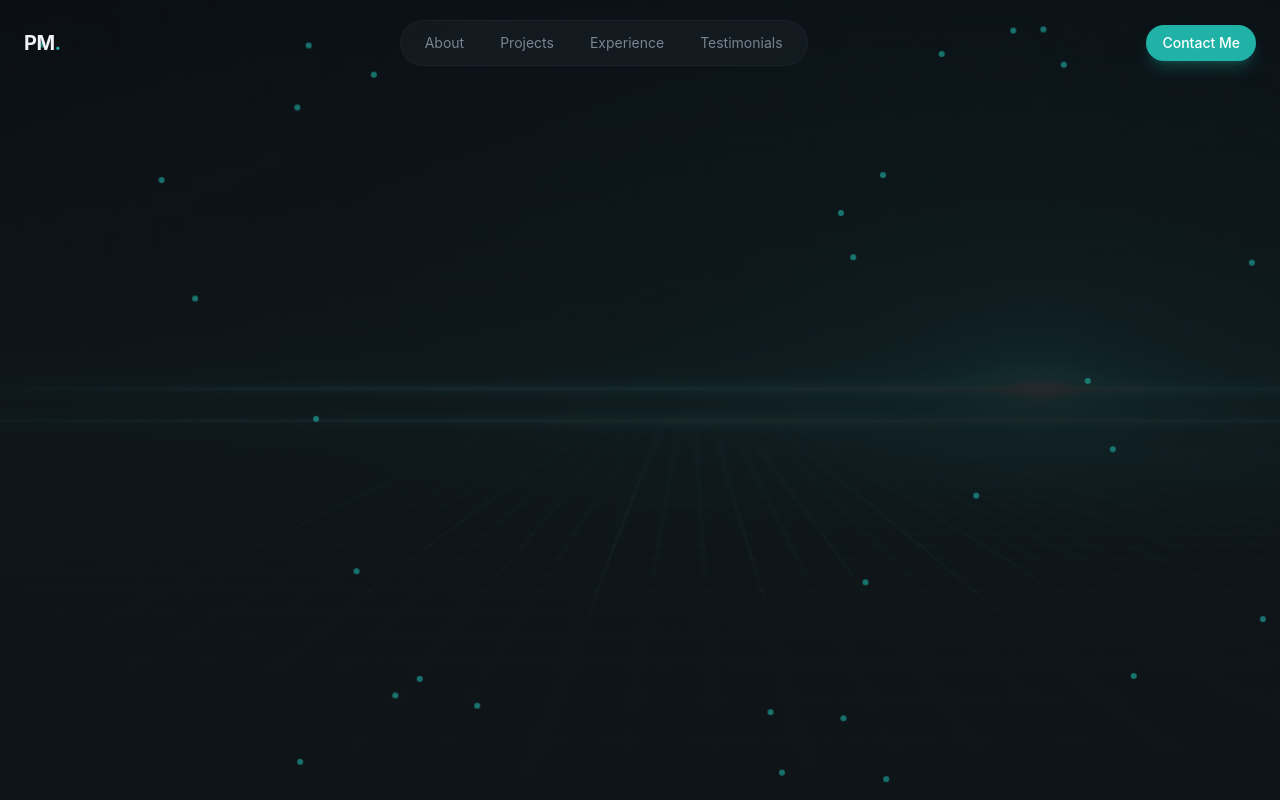
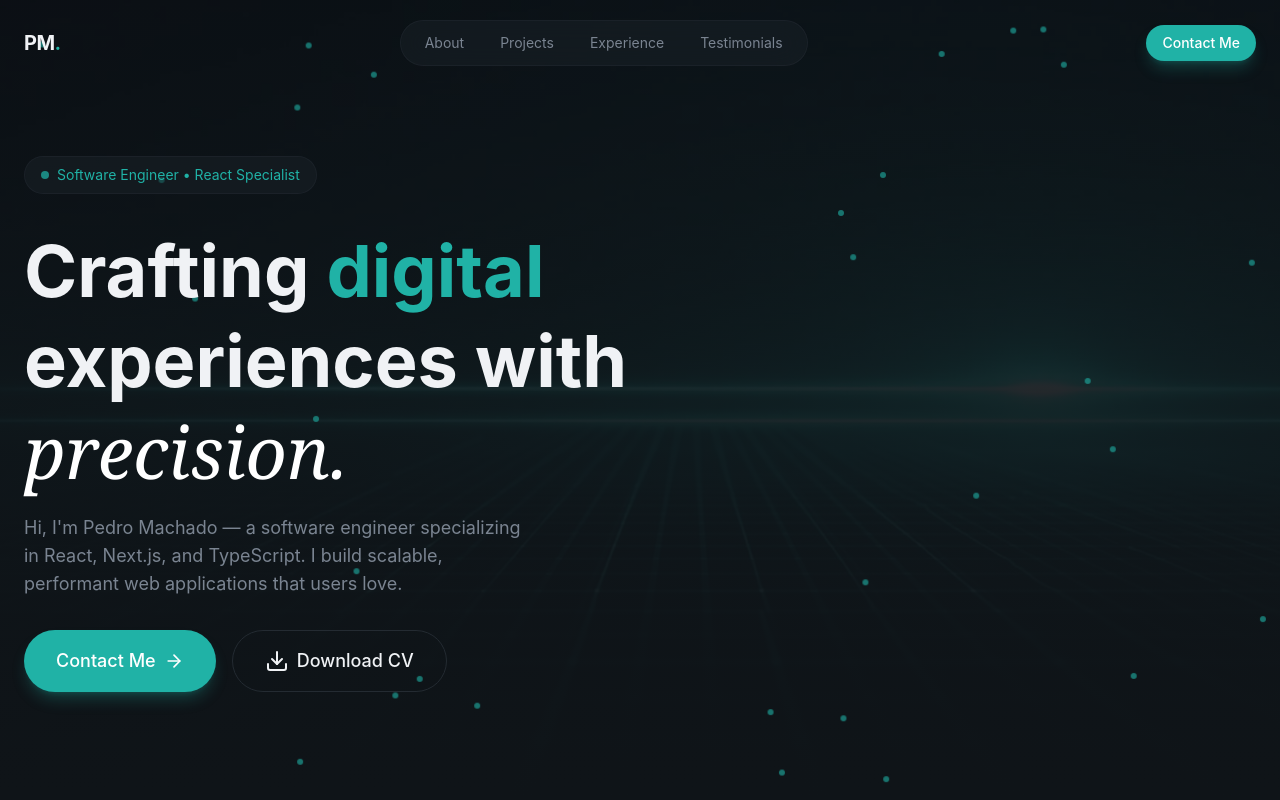
Before and after one commit to yvesmanalo/react-tailwindcss-modern-portfolio-website, a React (Vite) app: page / in a window 1280 px wide. Built offline with nearby package versions, Linux system fonts and the light colour scheme.

Commit message:
Added badge, headline and CTA to hero section

```diff
--- /dev/null
+++ b/src/components/AnimatedBorderButton.jsx
@@ -0,0 +1,37 @@
+import { Download } from "lucide-react";
+export const AnimatedBorderButton = () => {
+  return (
+    <button
+      className="relative bg-transparent border border-border
+        text-foreground hover:border-primary/50 transition-all
+        duration-1000 focus:outline-none focus-visible:ring-2
+        focus-visible:ring-primary focus-visible:ring-offset-2
+        disabled:opacity-50 disabled:cursor-not-allowed group
+        px-8 py-4 text-lg font-medium rounded-full overflow-visible
+        animated-border"
+    >
+      <svg
+        className="absolute left-0 top-0 w-full h-full pointer-events-none download-cv-border"
+        viewBox="0 0 200 60"
+        preserveAspectRatio="none"
+        style={{ overflow: "visible" }}
+      >
+        <path
+          d="M 30,1 A 29,29 0 0 0 1,30 L 1,30 A 29,29 0 0 0 30,59 L 170,59 A 29,29 0 0 0 199,30 L 199,30 A 29,29 0 0 0 170,1 Z"
+          fill="none"
+          stroke="var(--color-primary)"
+          strokeWidth="2"
+          strokeDasharray="400 550"
+          strokeDashoffset="400"
+          strokeLinecap="round"
+          strokeLinejoin="round"
+          className="animated-border-path"
+        />
+      </svg>
+      <span className="relative z-10 flex items-center justify-center gap-2" n>
+        <Download />
+        Download CV
+      </span>
+    </button>
+  );
+};
--- a/src/components/Button.jsx
+++ b/src/components/Button.jsx
@@ -11,7 +11,9 @@
   const classes = `${baseClasses} ${sizeClasses[size]} ${className}`;
   return (
     <button className={classes}>
-      <span>{children}</span>
+      <span className="relative flex items-center justify-center gap-2">
+        {children}
+      </span>
     </button>
   );
 };
--- a/src/index.css
+++ b/src/index.css
@@ -51,6 +51,11 @@
     backdrop-filter: blur(24px);
     border: 1px solid color-mix(in srgb, var(--color-border) 80%, transparent);
   }
+
+  .glow-text {
+    text-shadow: 0 0 30px
+      color-mix(in srgb, var(--color-primary), 50%, transparent);
+  }
 }
 
 @layer utilities {
@@ -85,4 +90,51 @@
   .animate-fade-in {
     animation: fade-in 0.3s ease-out both;
   }
+
+  .animation-delay-100 {
+    animation-delay: 100ms;
+  }
+
+  .animation-delay-200 {
+    animation-delay: 200ms;
+  }
+
+  .animation-delay-300 {
+    animation-delay: 300ms;
+  }
+
+  .animation-delay-400 {
+    animation-delay: 400ms;
+  }
+
+  .animation-delay-500 {
+    animation-delay: 500ms;
+  }
+
+  .animation-delay-600 {
+    animation-delay: 600ms;
+  }
+
+  .animation-delay-800 {
+    animation-delay: 800ms;
+  }
+
+  @keyframes animated-border {
+    0% {
+      stroke-dashoffset: 400;
+    }
+    100% {
+      stroke-dashoffset: -550;
+    }
+  }
+
+  .group:hover .animated-border-path {
+    animation: animated-border 1.5s linear infinite;
+  }
+
+  .animated-border:hover {
+    background-color: color-mix(in srgb, #26c4b8 15%, transparent);
+    backdrop-filter: blur(16px);
+    box-shadow: 0 0 20px color-mix(in srgb, #26c4b8 20%, transparent);
+  }
 }
--- a/src/sections/Hero.jsx
+++ b/src/sections/Hero.jsx
@@ -1,6 +1,10 @@
+import { Button } from "@/components/Button";
+import { AnimatedBorderButton } from "@/components/AnimatedBorderButton";
+import { ArrowRight, Download } from "lucide-react";
+
 export const Hero = () => {
   return (
-    <sectionrelative min-h-screen flex items-center overflow-hidden>
+    <section className=" relative min-h-screen flex items-center overflow-hidden">
       {/* Background */}
       <div className="absolute inset-0">
         <img
@@ -26,6 +30,50 @@
           />
         ))}
       </div>
-    </sectionrelative>
+
+      <div className="container mx-auto px-6 pt-32 pb-20 relative z-10">
+        <div className="grid lg:grid-cols-2 gap-1 items-center">
+          {/* Left Column - Text Content */}
+          <div className="space-y-8">
+            <div className="animate-fade-in">
+              <span className="inline-flex items-center gap-2 px-4 py-2 rounded-full glass text-sm text-primary">
+                <span className="w-2 h-2 bg-primary rounded-full animate-pulse" />
+                Software Engineer • React Specialist
+              </span>
+            </div>
+
+            {/* Headline */}
+            <div className="space-y-4">
+              <h1 className="text-5xl md:text-6xl lg:text-7xl font-bold leading-tight animate-fade-in animation-delay-100">
+                Crafting <span className="text-primary glow-text">digital</span>
+                <br />
+                experiences with
+                <br />
+                <span className="font-serif italic font-normal text-white">
+                  precision.
+                </span>
+              </h1>
+              <p className="text-lg text-muted-foreground max-w-lg animate-fade-in animation-delay-200">
+                Hi, I'm Pedro Machado — a software engineer specializing in
+                React, Next.js, and TypeScript. I build scalable, performant web
+                applications that users love.
+              </p>
+            </div>
+
+            {/* CTA */}
+            <div className="flex flex-wrap gap-4 animate-fade-in animation-delay-300">
+              <Button size="lg">
+                Contact Me <ArrowRight className="w-5 h-5" />
+              </Button>
+              <AnimatedBorderButton>
+                <Download className="w-5 h-5" />
+                Download CV
+              </AnimatedBorderButton>
+            </div>
+          </div>
+          {/* Right Column - Text Content */}
+        </div>
+      </div>
+    </section>
   );
 };
```
